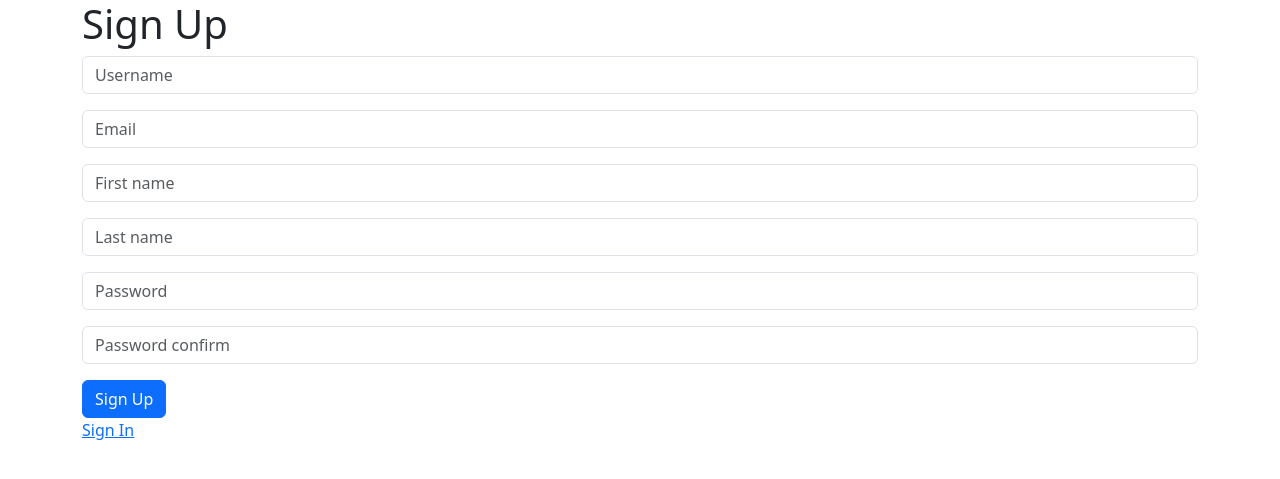
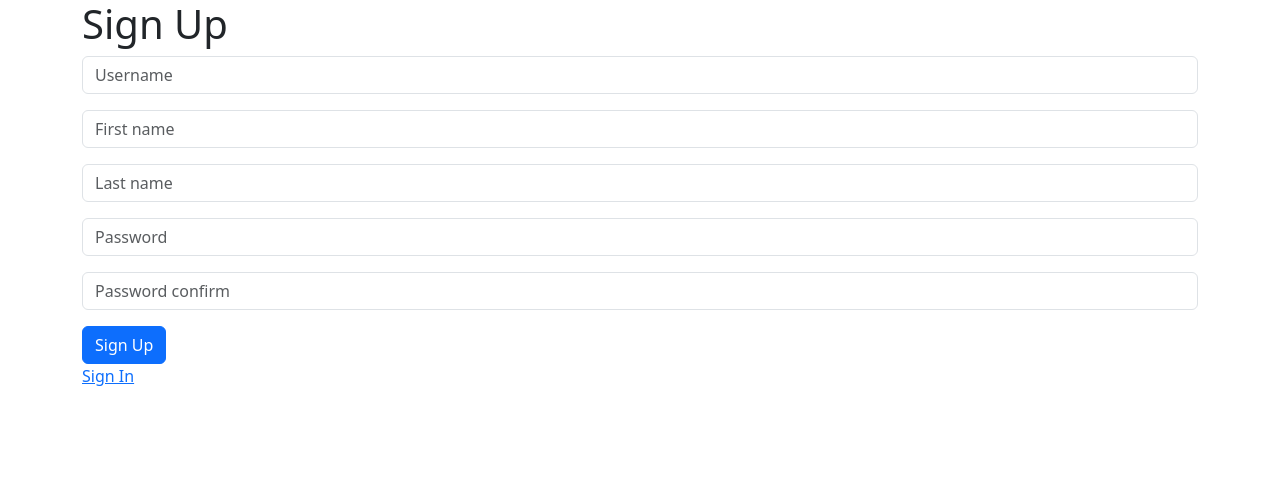
Before and after one commit to mikefromru/user-events, a Django app: page /accounts/signup/ in a window 1280 px wide. Shown: the top 479 px of the page. Run offline with Django 4.2, Linux system fonts and the light colour scheme; some libraries are stand-ins or nearby versions.

Commit message:
Modified sign-up in Django template according to API

```diff
--- a/static/js/accounts/login.js
+++ b/static/js/accounts/login.js
@@ -13,7 +13,7 @@ new Vue({
             console.log('click on button')
         },
         login() {
-            payload = {'login': 'admin', 'password': 'admin'}
+            payload = {'login': this.username, 'password': this.password}
             axios.post('/accounts/login/', body=payload)
             .then(response => (
                 console.log(response.data),
--- a/templates/accounts/sign-up.html
+++ b/templates/accounts/sign-up.html
@@ -8,30 +8,21 @@
         <h1>Sign Up</h1>
         <form>
             <div class="form-group mb-3">
-                <input v-model="username" type="email" class="form-control"
-                    aria-describedby="emailHelp" placeholder="Username">
+                <input v-model="username" type="text" class="form-control" placeholder="Username">
             </div>
             <div class="form-group mb-3">
-                <input v-model="Email" type="email" class="form-control"
-                    aria-describedby="emailHelp" placeholder="Email">
+                <input v-model="first_name" type="text" class="form-control" placeholder="First name">
             </div>
             <div class="form-group mb-3">
-                <input v-model="First name" type="" class="form-control"
-                    aria-describedby="emailHelp" placeholder="First name">
+                <input v-model="last_name" type="text" class="form-control" placeholder="Last name">
             </div>
             <div class="form-group mb-3">
-                <input v-model="Last name" type="" class="form-control"
-                    aria-describedby="emailHelp" placeholder="Last name">
+                <input v-model="password" type="password" class="form-control" placeholder="Password">
             </div>
             <div class="form-group mb-3">
-                <input v-model="password" type="password" class="form-control"
-                    placeholder="Password">
+                <input v-model="password_confirm" type="password" class="form-control" placeholder="Password confirm">
             </div>
-            <div class="form-group mb-3">
-                <input v-model="password_confirm" type="password" class="form-control"
-                    placeholder="Password confirm">
-            </div>
-            <button type="button" class="btn btn-primary" @click="login">Sign Up</button>
+            <button type="button" class="btn btn-primary" @click="register">Sign Up</button>
         </form>
         <a href="{% url 'sign-in' %}">Sign In</a>
     </div>
```
Also changed, not shown: static/js/accounts/sign-up.js (+38 -1 lines).
